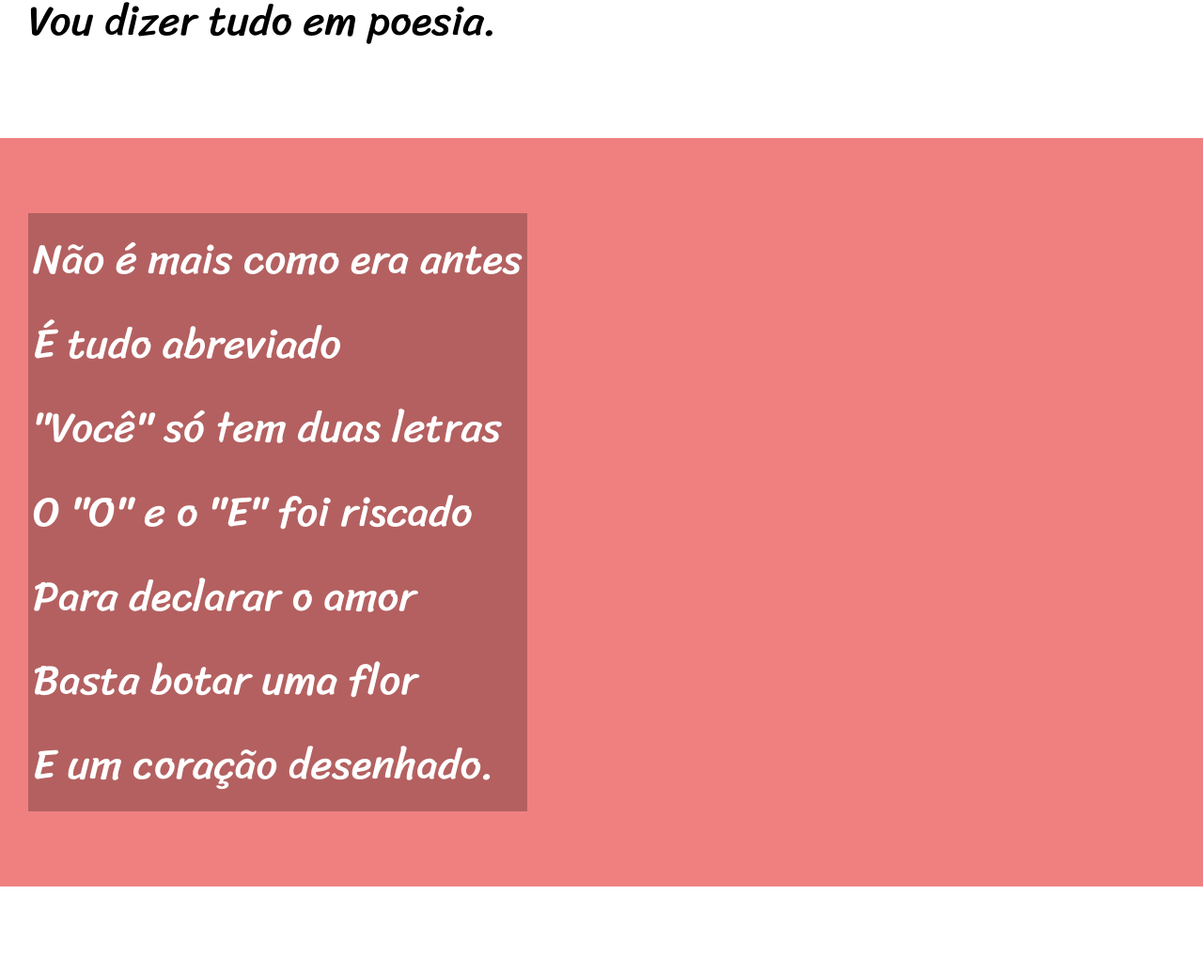
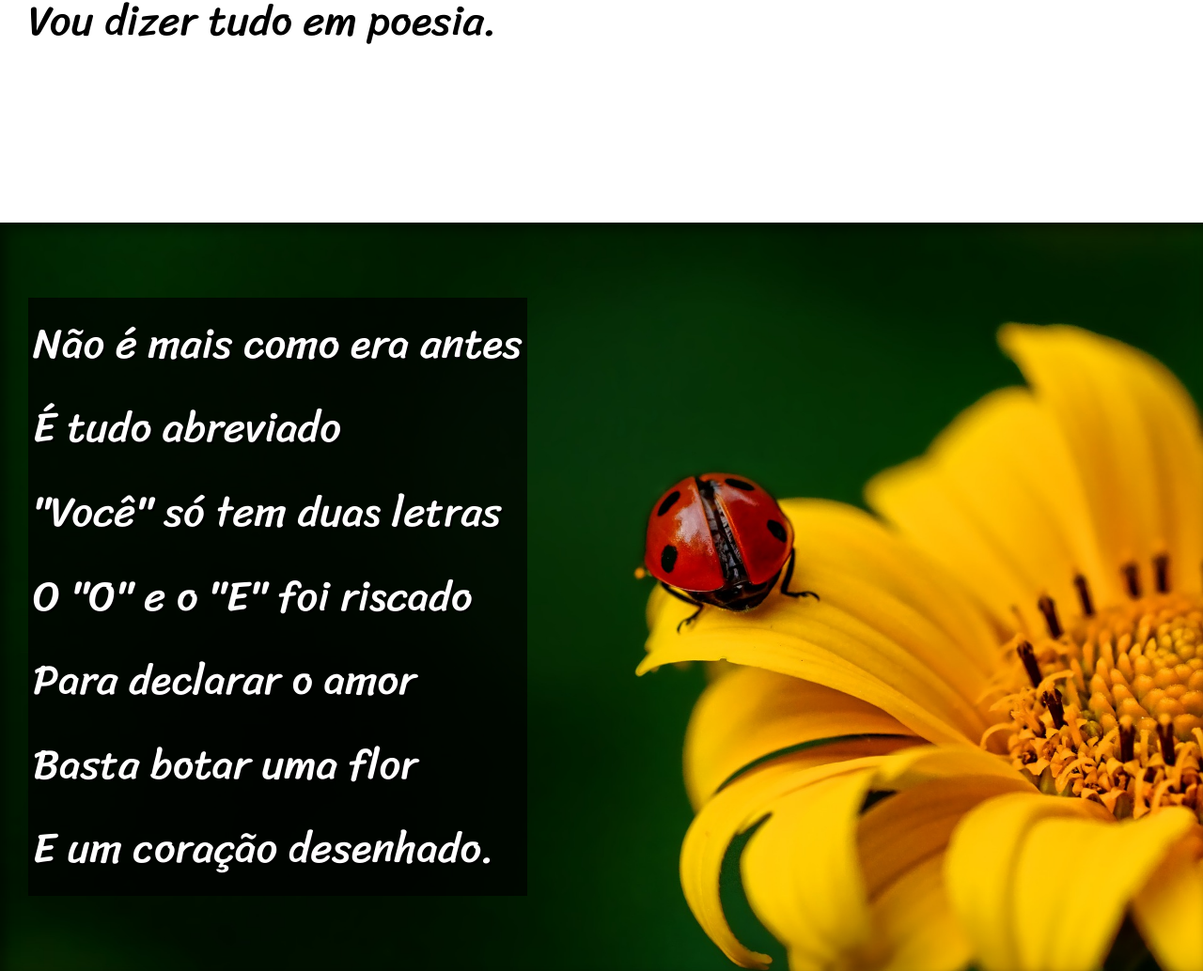
Before and after one commit to Engenuis/HTML_CSS, a plain HTML site: page Desafios/desafio012/index.html in a window 1280 px wide. Shown: the part 900-1934 px from the top of the page at 94% size. Drawn offline with Linux system fonts and the light colour scheme.

Commit message:
Finalização do projeto

```diff
--- a/Desafios/desafio012/index.html
+++ b/Desafios/desafio012/index.html
@@ -28,7 +28,7 @@
     </section>
 
 
-    <section class="imagem">
+    <section class="imagem" id="img01">
         <p>
             Não é mais como era antes <br>
             É tudo abreviado <br>
@@ -64,7 +64,7 @@
     </section>
 
 
-    <section class="imagem">
+    <section class="imagem" id="img02">
         <p>
             Tenho saudade das cartas <br>
             Escritas com a própria mão <br>
--- a/Desafios/desafio012/style.css
+++ b/Desafios/desafio012/style.css
@@ -51,20 +51,38 @@ section{
     font-size: 3.5vw;
 }
 
+section > p{
+    padding-bottom: 2em;
+}
+
 section.normal{
     background-color: white;
     color: black;
 }
 
 section.imagem{
-    background-color: lightcoral;
+    box-shadow: inset 6px 6px 13px 0px rgba(0, 0, 0, 0.5);
+    background-size: cover;
     color: white;
 }
 
 section.imagem > p{
     display: inline-block;
     padding: 5px;
-    background-color: rgba(0, 0, 0, 0.25);
+    background-color: rgba(0, 0, 0, 0.7);
+    text-shadow: 2px 2px 0px black;
+}
+
+section#img01{
+    background-image: url(imagens/background001.jpg);
+    background-attachment: fixed;
+    background-position: right center;
+}
+
+section#img02{
+    background-image: url(imagens/background002.jpg);
+    background-attachment: fixed;
+    background-position: right center;
 }
 
 footer{
```
